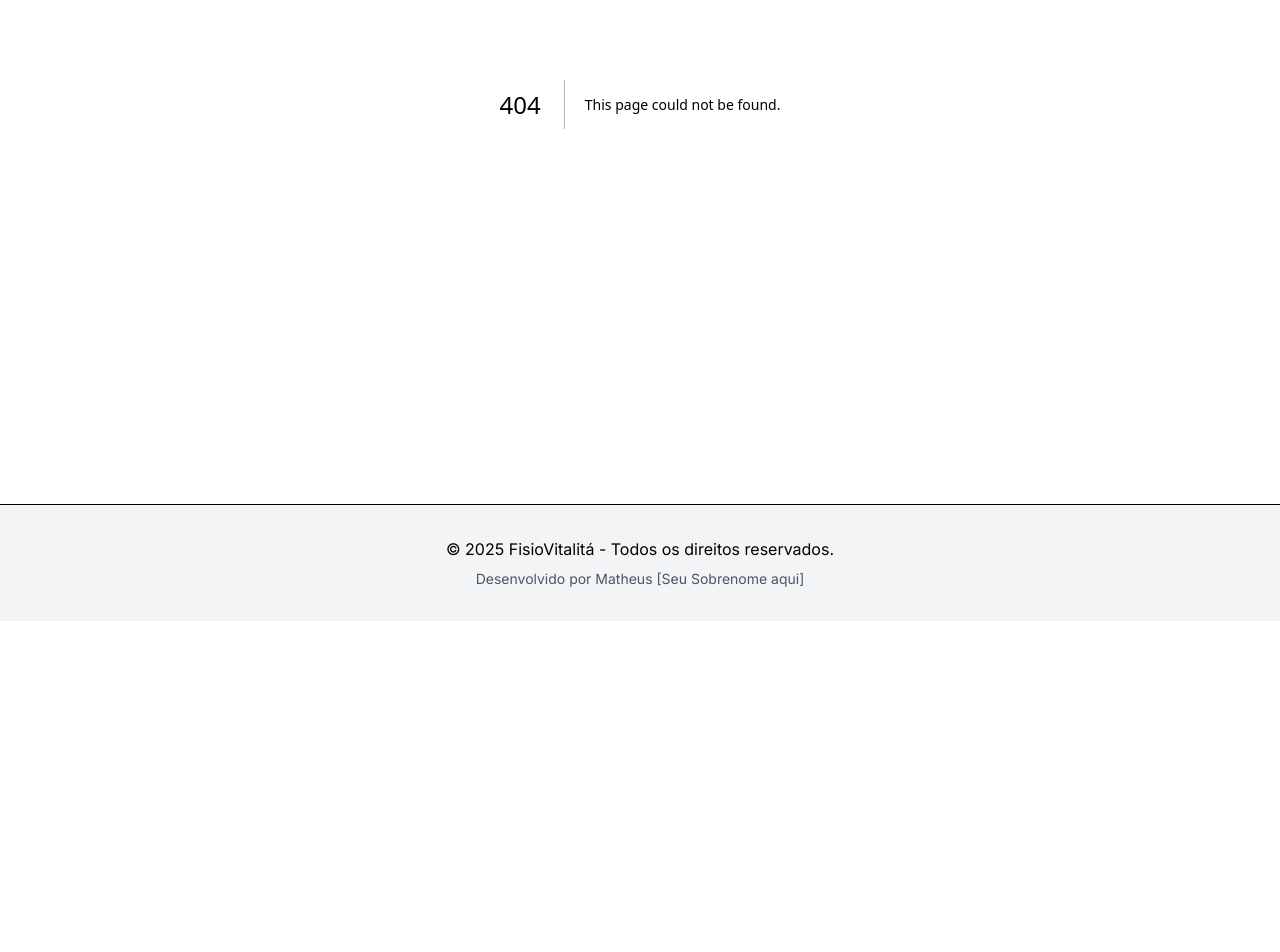
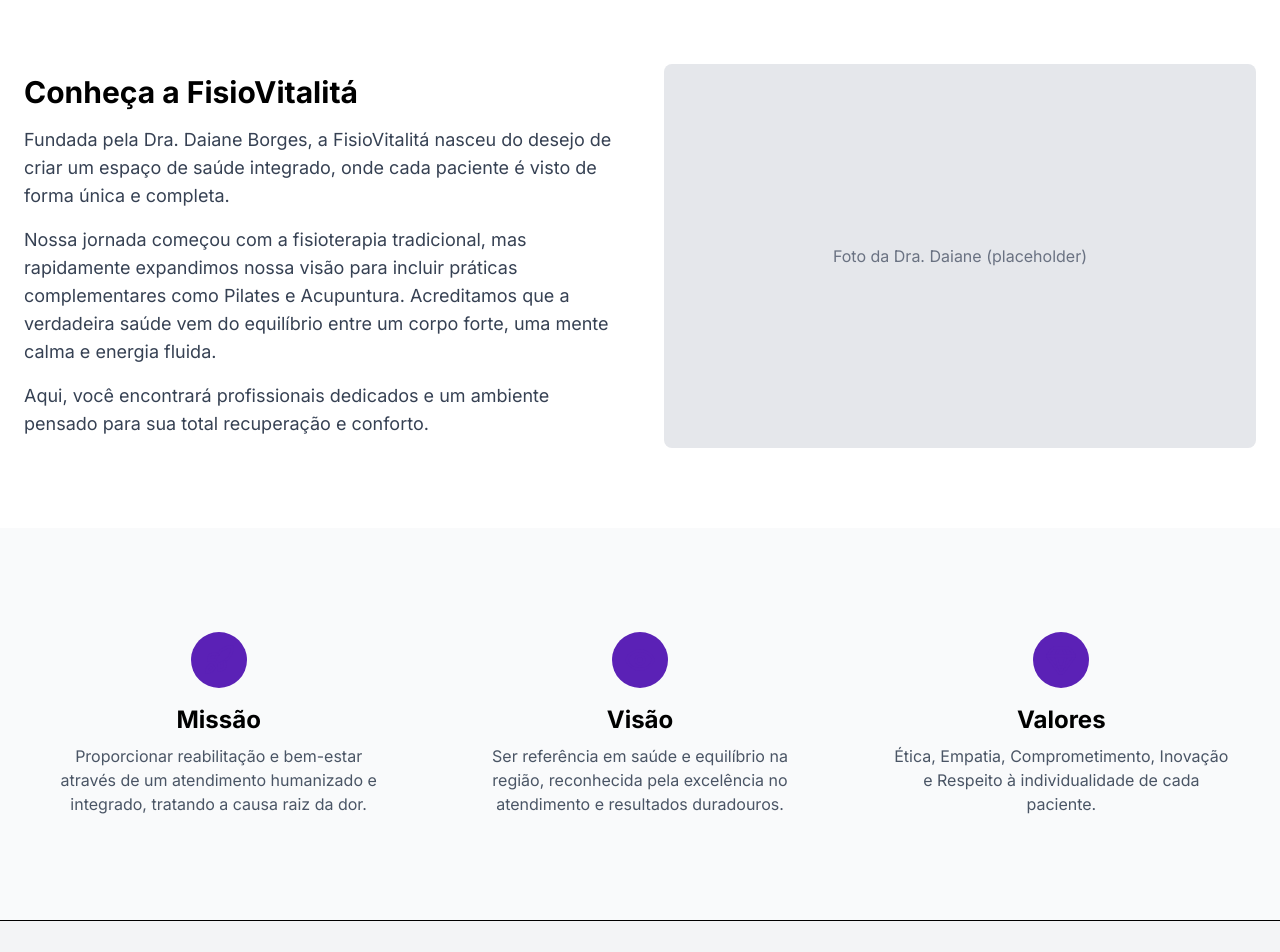
Before and after one commit to Kvothe000/fisio-vitalita-site, a Next.js app: page /sobre in a window 1280 px wide. Before the commit this address had no page. Shown: the part 360-1312 px from the top of the page. Before the commit the page ends 981 px from the top, so only its background shows below. Built offline with nearby package versions, Linux system fonts and the light colour scheme.

Commit message:
feat: build static 'sobre' page

```diff
--- /dev/null
+++ b/app/sobre/page.tsx
@@ -0,0 +1,106 @@
+// Arquivo: app/sobre/page.tsx
+import { Eye, Rocket, Gem } from 'lucide-react'; // Ícones para Visão, Missão, Valores
+
+export default function SobrePage() {
+  return (
+    <main className="min-h-screen bg-white">
+
+      {/* === Seção Hero da Página "Sobre" === */}
+      <section className="bg-gray-50 py-20 text-center">
+        <div className="container mx-auto px-6">
+          <h1 className="text-4xl md:text-5xl font-bold text-brand-secondary">
+            Nossa História
+          </h1>
+          <p className="text-lg md:text-xl text-gray-600 mt-4 max-w-2xl mx-auto">
+            Mais que uma clínica, um compromisso com o seu equilíbrio e bem-estar.
+          </p>
+        </div>
+      </section>
+
+      {/* === Seção de Detalhes (Texto + Imagem) === */}
+      <section className="py-20">
+        <div className="container mx-auto px-6 grid grid-cols-1 md:grid-cols-2 gap-12 items-center">
+
+          {/* Coluna do Texto */}
+          <div>
+            <h2 className="text-3xl font-bold text-brand-secondary mb-4">
+              Conheça a FisioVitalitá
+            </h2>
+            <div className="space-y-4 text-gray-700 text-lg">
+              <p>
+                Fundada pela Dra. Daiane Borges, a FisioVitalitá nasceu do desejo de criar um espaço de saúde integrado, onde cada paciente é visto de forma única e completa.
+              </p>
+              <p>
+                Nossa jornada começou com a fisioterapia tradicional, mas rapidamente expandimos nossa visão para incluir práticas complementares como Pilates e Acupuntura. Acreditamos que a verdadeira saúde vem do equilíbrio entre um corpo forte, uma mente calma e energia fluida.
+              </p>
+              <p>
+                Aqui, você encontrará profissionais dedicados e um ambiente pensado para sua total recuperação e conforto.
+              </p>
+            </div>
+          </div>
+
+          {/* Coluna da Imagem */}
+          <div>
+            {/* --- IMAGEM PLACEHOLDER --- */}
+            <div className="bg-gray-200 rounded-lg w-full h-96 flex items-center justify-center">
+              <span className="text-gray-500">Foto da Dra. Daiane (placeholder)</span>
+            </div>
+            {/* --- FIM DO PLACEHOLDER --- */}
+          </div>
+
+        </div>
+      </section>
+
+      {/* === Seção Missão, Visão, Valores === */}
+      <section className="bg-gray-50 py-20">
+        <div className="container mx-auto px-6">
+          <div className="grid grid-cols-1 md:grid-cols-3 gap-8 text-center">
+
+            {/* Missão */}
+            <div className="p-6">
+              <div className="flex justify-center items-center mb-4">
+                <div className="bg-[#5B21B6] bg-opacity-10 p-3 rounded-full">
+                  <Rocket className="w-8 h-8 text-[#5B21B6]" />
+                </div>
+              </div>
+              <h3 className="text-2xl font-bold text-brand-secondary mb-2">Missão</h3>
+              <p className="text-gray-600">
+                Proporcionar reabilitação e bem-estar através de um atendimento humanizado e integrado, tratando a causa raiz da dor.
+              </p>
+            </div>
+
+            {/* Visão */}
+            <div className="p-6">
+              <div className="flex justify-center items-center mb-4">
+                <div className="bg-[#5B21B6] bg-opacity-10 p-3 rounded-full">
+                  <Eye className="w-8 h-8 text-[#5B21B6]" />
+                </div>
+              </div>
+              <h3 className="text-2xl font-bold text-brand-secondary mb-2">Visão</h3>
+              <p className="text-gray-600">
+                Ser referência em saúde e equilíbrio na região, reconhecida pela excelência no atendimento e resultados duradouros.
+              </p>
+            </div>
+
+            {/* Valores */}
+            <div className="p-6">
+              <div className="flex justify-center items-center mb-4">
+                <div className="bg-[#5B21B6] bg-opacity-10 p-3 rounded-full">
+                  <Gem className="w-8 h-8 text-[#5B21B6]" />
+                </div>
+              </div>
+              <h3 className="text-2xl font-bold text-brand-secondary mb-2">Valores</h3>
+              <p className="text-gray-600">
+                Ética, Empatia, Comprometimento, Inovação e Respeito à individualidade de cada paciente.
+              </p>
+            </div>
+
+          </div>
+        </div>
+      </section>
+
+      {/* (Poderíamos adicionar uma seção de "Equipe" aqui, mas é melhor ela ter a própria página /equipe) */}
+
+    </main>
+  );
+}
```
Also changed, not shown: app/agendamento/page.tsx (added), app/contato/page.tsx (added), app/equipe/page.tsx (added), app/estrutura/page.tsx (added), app/servicos/page.tsx (added).
